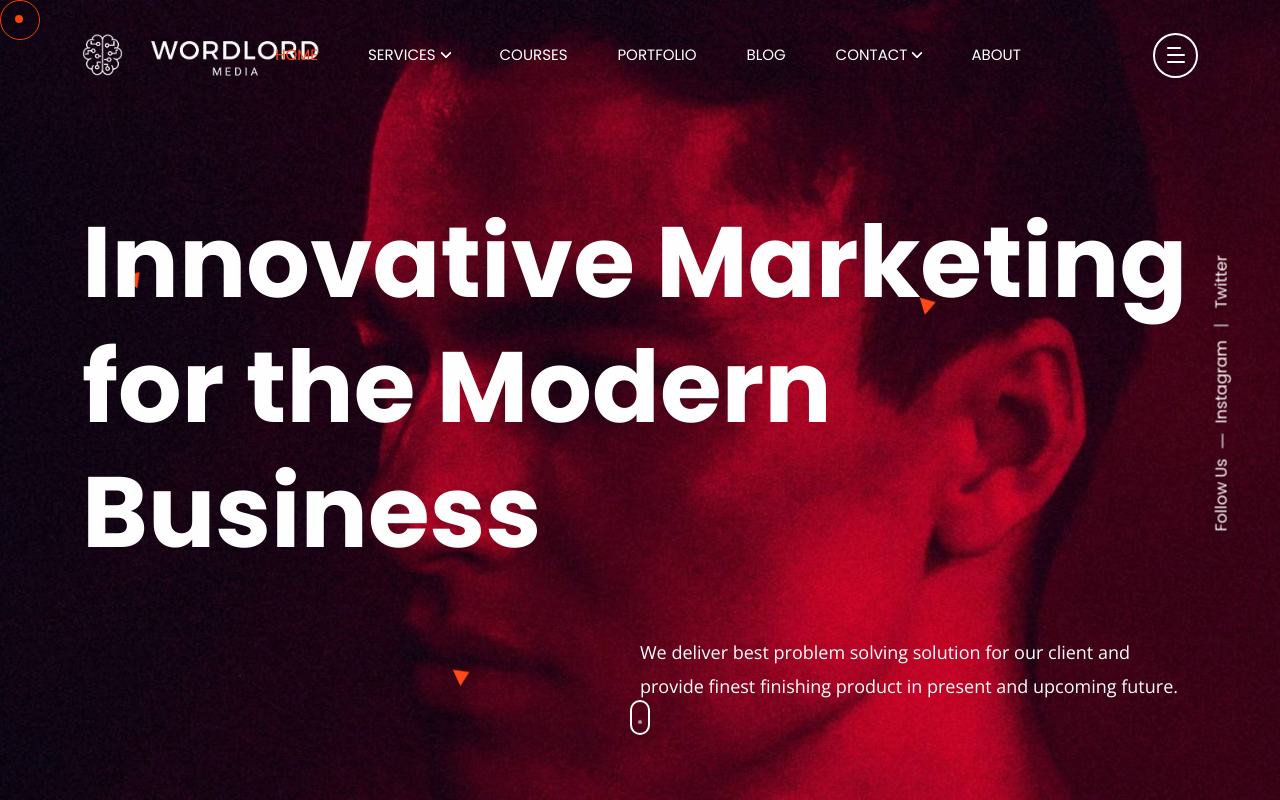
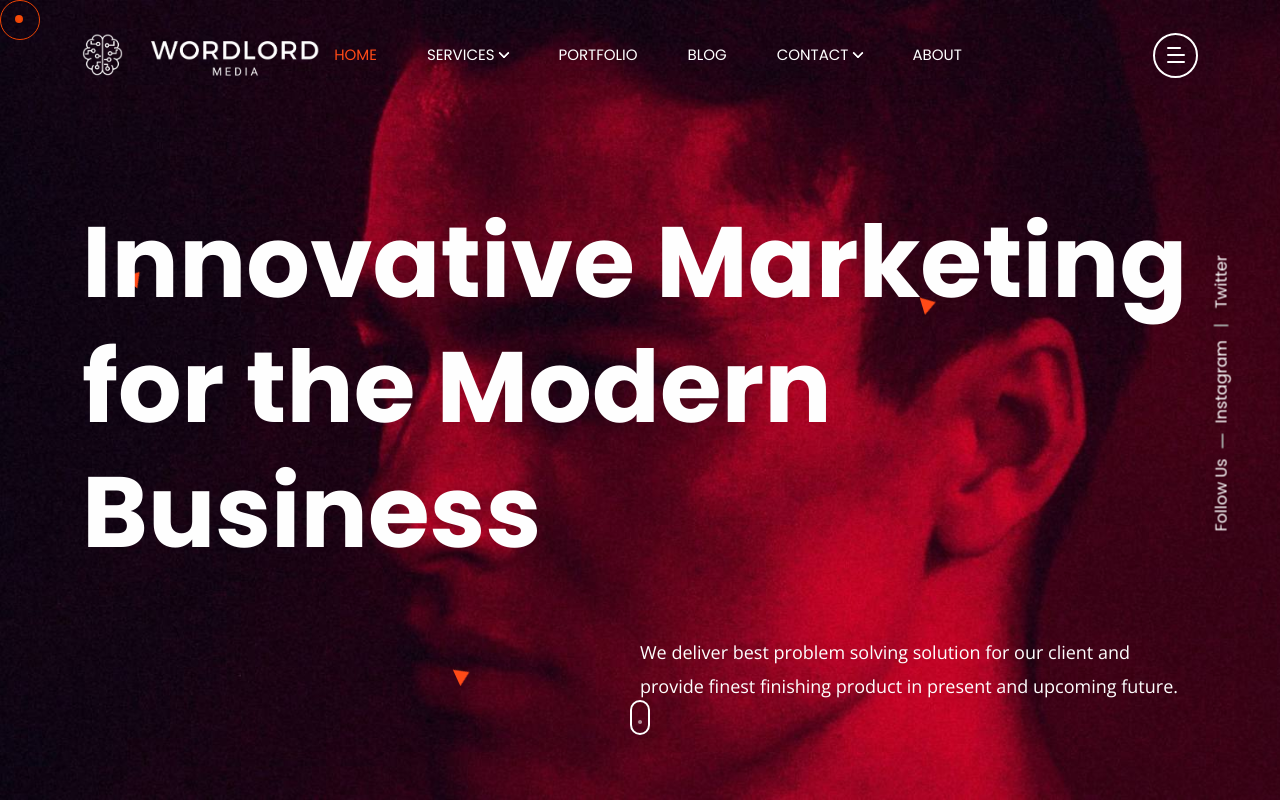
Before and after one commit to harshitchugh001/project1, a React (Create React App) app: page / in a window 1280 px wide. Shown: the top 800 px of the page. Built offline with nearby package versions, Linux system fonts and the light colour scheme; some icons are missing.

Commit message:
courses remove

```diff
--- a/src/App.js
+++ b/src/App.js
@@ -12,7 +12,7 @@ import TeamPage from './components/Pages/TeamPage';
 import PortfolioPage from './components/Pages/PortfolioPage';
 import TeamDetails from './components/Pages/TeamDetails';
 import PhotographyAgencyHome from './components/Pages/PhotographyAgencyHome';
-import CreativePortfolioHome from './components/Pages/CreativePortfolioHome';
+// import CreativePortfolioHome from './components/Pages/CreativePortfolioHome';
 import DigitalAgencyHome from './components/Pages/DigitalAgencyHome';
 import MarketingAgencyHome from './components/Pages/MarketingAgencyHome';
 import ShowcasePortfolioHome from './components/Pages/ShowcasePortfolioHome';
@@ -28,9 +28,9 @@ import Cms from './components/Pages/Cms';
 import Erp from './components/Pages/Erp';
 import BlockchainDevelopment from './components/Pages/BlockchainDevelopment';
 import CreativeDirection from './components/Pages/Creativedirection'
-import Facebookdetail from './components/Pages/Facebookdetail';
-import WhatsaapDetail from './components/Pages/whatsaapDetail';
-import InstagramDetail from './components/Pages/InstagramDetail';
+// import Facebookdetail from './components/Pages/Facebookdetail';
+// import WhatsaapDetail from './components/Pages/whatsaapDetail';
+// import InstagramDetail from './components/Pages/InstagramDetail';
 import Blog1 from './components/Blog-detail/Blog1';
 import Blog2 from './components/Blog-detail/Blog2';
 import Blog3 from './components/Blog-detail/Blog3';
@@ -98,7 +98,7 @@ function App() {
           />
 
           <Route path="portfolio" element={<PortfolioPage />} />
-          <Route
+          {/* <Route
             path="/instagramdetail"
             element={<InstagramDetail />}
           />
@@ -109,7 +109,7 @@ function App() {
           <Route
             path="/facebookdetail"
             element={<Facebookdetail/>}
-          />
+          /> */}
           <Route path="blog" element={<BlogPage />} />
           <Route path="blog/:blogDetailsId" element={<BlogDetailsPage />} />
           <Route path="blog/blog1" element={<Blog1 />} />
@@ -128,10 +128,10 @@ function App() {
           path="/"
           element={<Layout headerVariant="cs-site_header_full_width" />}
         >
-          <Route
+          {/* <Route
             path="/courses"
             element={<CreativePortfolioHome />}
-          />
+          /> */}
           <Route
             path="showcase-portfolio"
             element={<ShowcasePortfolioHome />}
--- a/src/components/Header/index.jsx
+++ b/src/components/Header/index.jsx
@@ -123,7 +123,7 @@ export default function Header({ variant }) {
                         </ul>
                       </DropDown>
                     </li>
-                    <li >
+                    {/* <li >
                       <NavLink
                         to="/courses"
 
@@ -131,7 +131,7 @@ export default function Header({ variant }) {
                         Courses
                       </NavLink>
 
-                    </li>
+                    </li> */}
                     <li>
                       <NavLink
                         to="portfolio"
```
